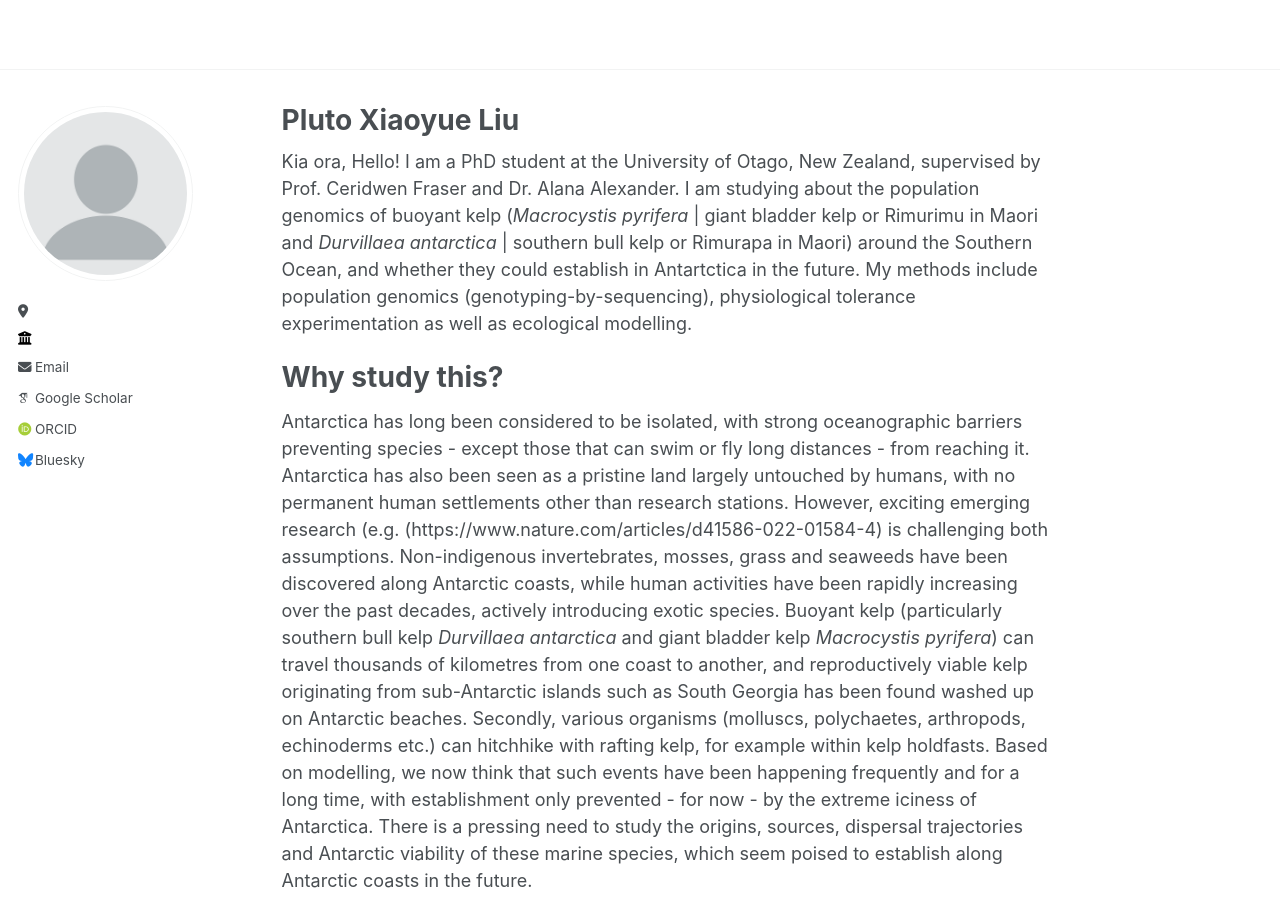
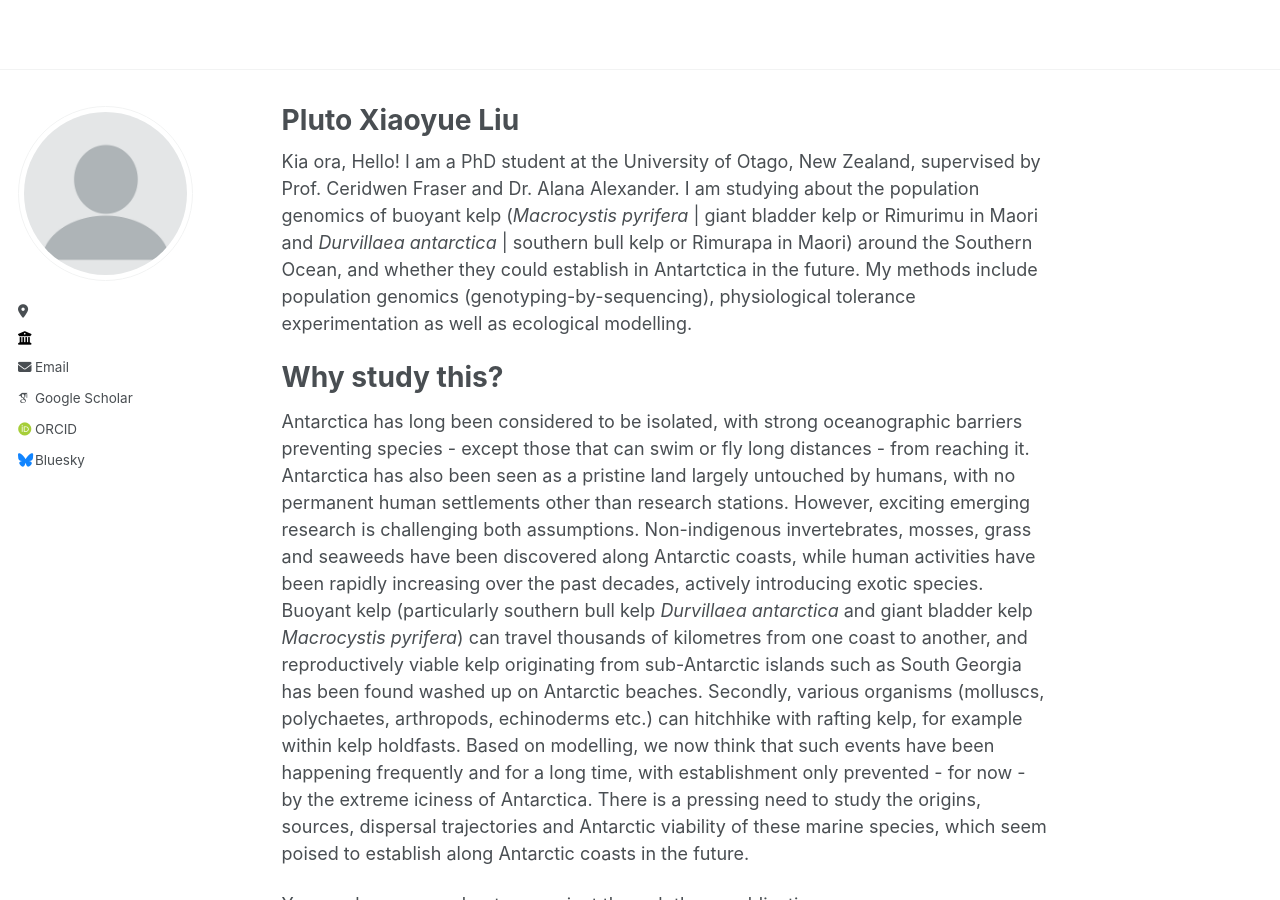
Before and after one commit to PlutoXLiu/PlutoXLiu.github.io, a Jekyll site: the page built from _pages/about.md, in a window 1280 px wide and 900 px high. Built offline with Jekyll 4.4.1, drawn with Linux system fonts in a browser that asks for light colours; some web fonts are replaced; some of the changed lines change nothing that is shown.

Commit message:
Update about.md

```diff
--- a/_pages/about.md
+++ b/_pages/about.md
@@ -12,7 +12,7 @@ I am a PhD student at the University of Otago, New Zealand, supervised by Prof.
 
 Why study this?
 ======
-Antarctica has long been considered to be isolated, with strong oceanographic barriers preventing species - except those that can swim or fly long distances - from reaching it. Antarctica has also been seen as a pristine land largely untouched by humans, with no permanent human settlements other than research stations. However, exciting emerging research (e.g. (https://www.nature.com/articles/d41586-022-01584-4) is challenging both assumptions. Non-indigenous invertebrates, mosses, grass and seaweeds have been discovered along Antarctic coasts, while human activities have been rapidly increasing over the past decades, actively introducing exotic species.
+Antarctica has long been considered to be isolated, with strong oceanographic barriers preventing species - except those that can swim or fly long distances - from reaching it. Antarctica has also been seen as a pristine land largely untouched by humans, with no permanent human settlements other than research stations. However, exciting emerging research is challenging both assumptions. Non-indigenous invertebrates, mosses, grass and seaweeds have been discovered along Antarctic coasts, while human activities have been rapidly increasing over the past decades, actively introducing exotic species.
 Buoyant kelp (particularly southern bull kelp *Durvillaea antarctica* and giant bladder kelp *Macrocystis pyrifera*) can travel thousands of kilometres from one coast to another, and reproductively viable kelp originating from sub-Antarctic islands such as South Georgia has been found washed up on Antarctic beaches. Secondly, various organisms (molluscs, polychaetes, arthropods, echinoderms etc.) can hitchhike with rafting kelp, for example within kelp holdfasts. Based on modelling, we now think that such events have been happening frequently and for a long time, with establishment only prevented - for now - by the extreme iciness of Antarctica. There is a pressing need to study the origins, sources, dispersal trajectories and Antarctic viability of these marine species, which seem poised to establish along Antarctic coasts in the future.
 
 You can learn more about our project through these publications:
```
